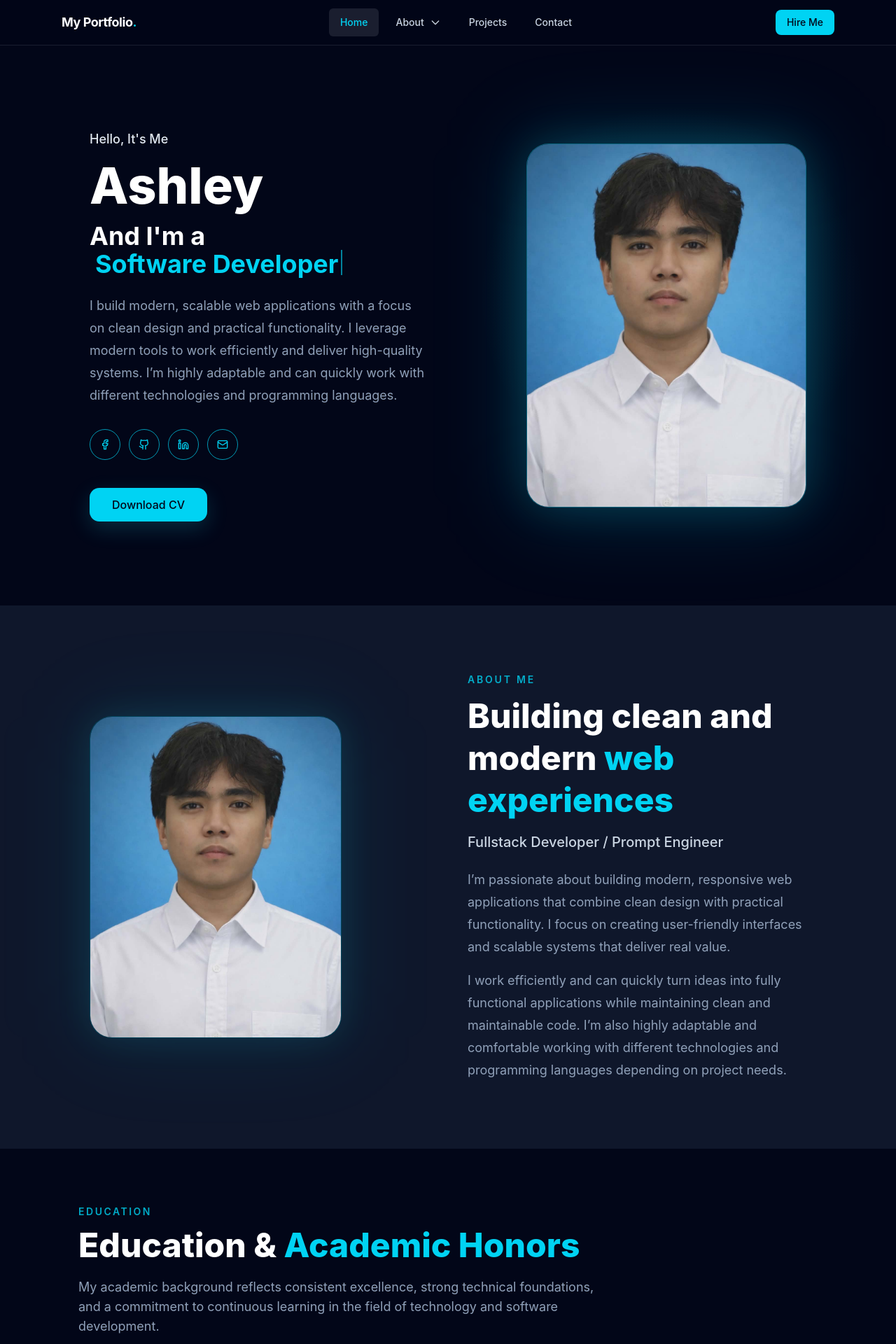
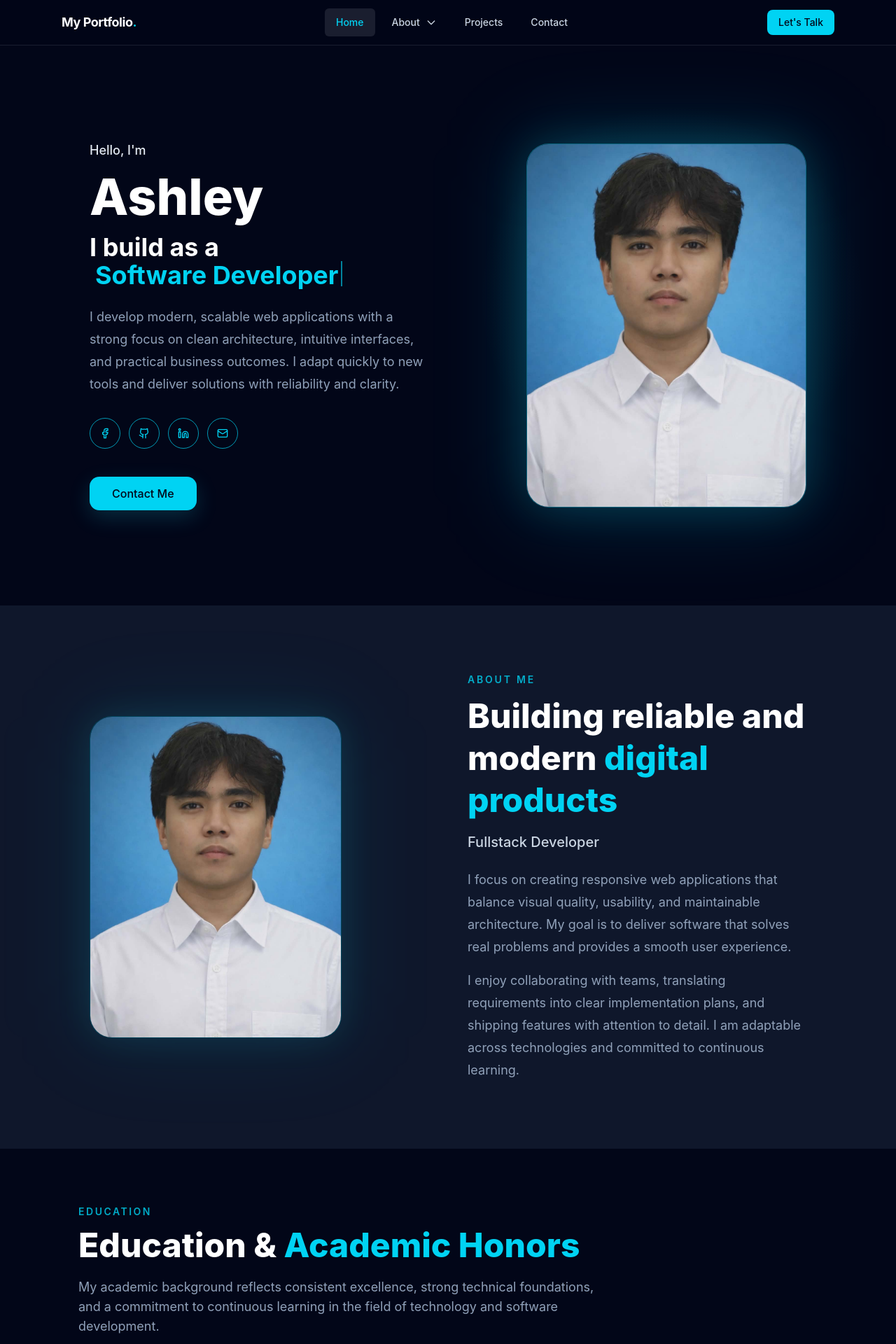
Before and after one commit to AshleyJunie/my-portfolio, a Vue app: page / in a window 1280 px wide. Shown: the top 1920 px of the page at 70% size. Built offline with nearby package versions, Linux system fonts and the light colour scheme.

Commit message:
Polish portfolio copy, links, and professional presentation
Agent-Logs-Url: https://github.com/AshleyJunie/my-portfolio/sessions/fc1372b7-fa02-4430-889e-de1ba99f8935

Co-authored-by: AshleyJunie <259972752+AshleyJunie@users.noreply.github.com>

```diff
--- a/index.html
+++ b/index.html
@@ -4,7 +4,11 @@
     <meta charset="UTF-8" />
     <link rel="icon" type="image/svg+xml" href="/favicon.svg" />
     <meta name="viewport" content="width=device-width, initial-scale=1.0" />
-    <title>my-portfolio</title>
+    <meta
+      name="description"
+      content="Ashley Junie Paglicawan — Fullstack Developer portfolio featuring projects, technical experience, and contact information."
+    />
+    <title>Ashley Junie Paglicawan | Fullstack Developer</title>
   </head>
   <body>
     <div id="app"></div>
--- a/src/components/AboutSection.vue
+++ b/src/components/AboutSection.vue
@@ -84,34 +84,33 @@ onBeforeUnmount(() => {
           class="text-3xl font-extrabold leading-tight transition-all delay-200 duration-700 sm:text-4xl lg:text-5xl"
           :class="isVisible ? 'translate-y-0 opacity-100' : 'translate-y-4 opacity-0'"
         >
-          Building clean and modern
-          <span class="text-cyan-400">web experiences</span>
+          Building reliable and modern
+          <span class="text-cyan-400">digital products</span>
         </h2>
 
         <h3
           class="mt-4 text-lg font-medium text-slate-300 transition-all delay-300 duration-700 sm:text-xl"
           :class="isVisible ? 'translate-y-0 opacity-100' : 'translate-y-4 opacity-0'"
         >
-          Fullstack Developer / Prompt Engineer
+          Fullstack Developer
         </h3>
 
         <p
           class="mt-6 text-base leading-8 text-slate-400 transition-all delay-500 duration-700 sm:text-lg"
           :class="isVisible ? 'translate-y-0 opacity-100' : 'translate-y-4 opacity-0'"
         >
-          I’m passionate about building modern, responsive web applications that
-          combine clean design with practical functionality. I focus on creating
-          user-friendly interfaces and scalable systems that deliver real value.
+          I focus on creating responsive web applications that balance visual
+          quality, usability, and maintainable architecture. My goal is to deliver
+          software that solves real problems and provides a smooth user experience.
         </p>
 
         <p
           class="mt-4 text-base leading-8 text-slate-400 transition-all delay-700 duration-700 sm:text-lg"
           :class="isVisible ? 'translate-y-0 opacity-100' : 'translate-y-4 opacity-0'"
         >
-          I work efficiently and can quickly turn ideas into fully functional
-          applications while maintaining clean and maintainable code. I’m also
-          highly adaptable and comfortable working with different technologies
-          and programming languages depending on project needs.
+          I enjoy collaborating with teams, translating requirements into clear
+          implementation plans, and shipping features with attention to detail.
+          I am adaptable across technologies and committed to continuous learning.
         </p>
       </div>
     </div>
--- a/src/components/ContactSection.vue
+++ b/src/components/ContactSection.vue
@@ -5,7 +5,7 @@ import { Input } from '@/components/ui/input'
 import { Textarea } from '@/components/ui/textarea'
 import { Mail, Phone, MapPin } from 'lucide-vue-next'
 
-const recipientEmail = 'your-email@example.com'
+const recipientEmail = 'ashleyjunie.paglicawan@gmail.com'
 
 const name = ref('')
 const email = ref('')
@@ -94,7 +94,7 @@ function sendEmail() {
           <div class="p-6 md:p-8">
             <h3 class="text-2xl font-bold text-white">Send a Message</h3>
             <p class="mt-3 text-slate-400">
-              Fill out the form below and your default email app will open.
+              Fill out the form below and your default email app will open with your message pre-filled.
             </p>
 
             <form
--- a/src/components/EducationSection.vue
+++ b/src/components/EducationSection.vue
@@ -139,10 +139,10 @@ onBeforeUnmount(() => {
                 Cum Laude
               </span>
               <span class="rounded-full border border-white/10 bg-white/5 px-3 py-1 text-sm font-medium text-slate-300">
-                Dean Lister
+                Dean's Lister
               </span>
               <span class="rounded-full border border-amber-400/30 bg-amber-400/10 px-3 py-1 text-sm font-medium text-amber-300">
-                President Lister
+                President's Lister
               </span>
             </div>
           </div>
--- a/src/components/HeroSection.vue
+++ b/src/components/HeroSection.vue
@@ -71,7 +71,7 @@ onBeforeUnmount(() => {
     >
       <div class="mx-auto w-full max-w-2xl md:mx-0">
         <p class="mb-4 text-lg font-medium text-slate-200">
-          Hello, It's Me
+          Hello, I'm
         </p>
 
         <h1 class="text-5xl font-extrabold leading-none sm:text-6xl lg:text-[72px]">
@@ -79,7 +79,7 @@ onBeforeUnmount(() => {
         </h1>
 
         <h2 class="mt-4 text-2xl font-bold sm:text-3xl lg:text-4xl">
-          And I'm a
+          I build as a
           <span class="ml-2 inline-flex min-w-[340px] text-cyan-400">
             {{ displayedRole }}
             <span class="ml-1 inline-block h-[1em] w-[2px] animate-pulse bg-cyan-400 align-middle" />
@@ -87,13 +87,16 @@ onBeforeUnmount(() => {
         </h2>
 
         <p class="mt-6 max-w-xl text-base leading-8 text-slate-400 sm:text-lg">
-I build modern, scalable web applications with a focus on clean design and practical functionality. I leverage modern tools to work efficiently and deliver high-quality systems. I’m highly adaptable and can quickly work with different technologies and programming languages.
+          I develop modern, scalable web applications with a strong focus on clean
+          architecture, intuitive interfaces, and practical business outcomes.
+          I adapt quickly to new tools and deliver solutions with reliability and clarity.
         </p>
 
         <div class="mt-8 flex flex-wrap items-center gap-3">
           <a
             href="https://www.facebook.com/ashley.paglicawann"
             target="_blank"
+            rel="noopener noreferrer"
             class="flex h-11 w-11 items-center justify-center rounded-full border border-cyan-400/70 text-cyan-400 transition-all duration-200 hover:border-cyan-300 hover:bg-cyan-400/10 hover:text-cyan-300"
           >
             <Facebook class="h-4 w-4" />
@@ -102,6 +105,7 @@ I build modern, scalable web applications with a focus on clean design and pract
           <a
             href="https://github.com/AshleyJunie"
             target="_blank"
+            rel="noopener noreferrer"
             class="flex h-11 w-11 items-center justify-center rounded-full border border-cyan-400/70 text-cyan-400 transition-all duration-200 hover:border-cyan-300 hover:bg-cyan-400/10 hover:text-cyan-300"
           >
             <Github class="h-4 w-4" />
@@ -110,13 +114,14 @@ I build modern, scalable web applications with a focus on clean design and pract
           <a
             href="https://www.linkedin.com/in/ashley-junie-paglicawan-4a49883b2/"
             target="_blank"
+            rel="noopener noreferrer"
             class="flex h-11 w-11 items-center justify-center rounded-full border border-cyan-400/70 text-cyan-400 transition-all duration-200 hover:border-cyan-300 hover:bg-cyan-400/10 hover:text-cyan-300"
           >
             <Linkedin class="h-4 w-4" />
           </a>
 
           <a
-            href="#"
+            href="mailto:ashleyjunie.paglicawan@gmail.com?subject=Portfolio%20Inquiry"
             class="flex h-11 w-11 items-center justify-center rounded-full border border-cyan-400/70 text-cyan-400 transition-all duration-200 hover:border-cyan-300 hover:bg-cyan-400/10 hover:text-cyan-300"
           >
             <Mail class="h-4 w-4" />
@@ -124,11 +129,13 @@ I build modern, scalable web applications with a focus on clean design and pract
         </div>
 
         <div class="mt-10">
-          <Button
-            class="rounded-xl bg-cyan-400 px-8 py-6 text-base font-medium text-slate-950 shadow-[0_10px_30px_rgba(34,211,238,0.18)] transition-all duration-200 hover:bg-cyan-300 hover:shadow-[0_12px_36px_rgba(34,211,238,0.22)]"
-          >
-            Download CV
-          </Button>
+          <a href="#contact">
+            <Button
+              class="rounded-xl bg-cyan-400 px-8 py-6 text-base font-medium text-slate-950 shadow-[0_10px_30px_rgba(34,211,238,0.18)] transition-all duration-200 hover:bg-cyan-300 hover:shadow-[0_12px_36px_rgba(34,211,238,0.22)]"
+            >
+              Contact Me
+            </Button>
+          </a>
         </div>
       </div>
 
--- a/src/components/Navbar.vue
+++ b/src/components/Navbar.vue
@@ -173,7 +173,7 @@ onBeforeUnmount(() => {
                 :href="link.href"
                 :class="[
                   'block rounded-md px-4 py-2 text-sm font-medium transition-all duration-200',
-                  activeSection.value === link.id
+                  activeSection === link.id
                     ? 'bg-white/10 text-cyan-400'
                     : 'text-slate-300 hover:bg-white/5 hover:text-white',
                 ]"
@@ -203,9 +203,11 @@ onBeforeUnmount(() => {
       </NavigationMenu>
 
       <div class="hidden md:block">
-        <Button class="bg-cyan-400 text-slate-950 hover:bg-cyan-300">
-          Hire Me
-        </Button>
+        <a href="#contact">
+          <Button class="bg-cyan-400 text-slate-950 hover:bg-cyan-300">
+            Let's Talk
+          </Button>
+        </a>
       </div>
 
       <!-- Mobile Toggle -->
@@ -297,9 +299,11 @@ onBeforeUnmount(() => {
           Contact
         </a>
 
-        <Button class="mt-3 w-full bg-cyan-400 text-slate-950 hover:bg-cyan-300">
-          Hire Me
-        </Button>
+        <a href="#contact" @click="closeMenus">
+          <Button class="mt-3 w-full bg-cyan-400 text-slate-950 hover:bg-cyan-300">
+            Let's Talk
+          </Button>
+        </a>
       </nav>
     </div>
   </header>
--- a/src/components/PortfolioShowcaseSection.vue
+++ b/src/components/PortfolioShowcaseSection.vue
@@ -195,7 +195,7 @@ const closeProjectDetails = () => {
                     <p class="text-2xl font-bold text-white">
                       {{ selectedProject.techStack.length }}
                     </p>
-                    <p class="mt-1 text-sm text-slate-400">Total Teknologi</p>
+                    <p class="mt-1 text-sm text-slate-400">Technologies</p>
                   </div>
                 </div>
               </div>
@@ -209,7 +209,7 @@ const closeProjectDetails = () => {
                     <p class="text-2xl font-bold text-white">
                       {{ selectedProject.features.length }}
                     </p>
-                    <p class="mt-1 text-sm text-slate-400">Fitur Utama</p>
+                    <p class="mt-1 text-sm text-slate-400">Key Features</p>
                   </div>
                 </div>
               </div>
@@ -232,12 +232,12 @@ const closeProjectDetails = () => {
                 target="_blank"
                 rel="noopener noreferrer"
               >
-                <Button class="bg-fuchsia-600/80 px-6 py-6 text-white hover:bg-fuchsia-500">
-                  <Github class="mr-2 h-4 w-4" />
-                  Github
-                </Button>
-              </a>
-            </div>
+                  <Button class="bg-fuchsia-600/80 px-6 py-6 text-white hover:bg-fuchsia-500">
+                    <Github class="mr-2 h-4 w-4" />
+                    GitHub
+                  </Button>
+                </a>
+              </div>
 
             <div class="mt-10">
               <h3 class="flex items-center gap-2 text-xl font-semibold text-white">
```
Also changed, not shown: src/components/ExperienceSection.vue (+7 -7 lines), src/components/FooterSection.vue (+9 -3 lines).
